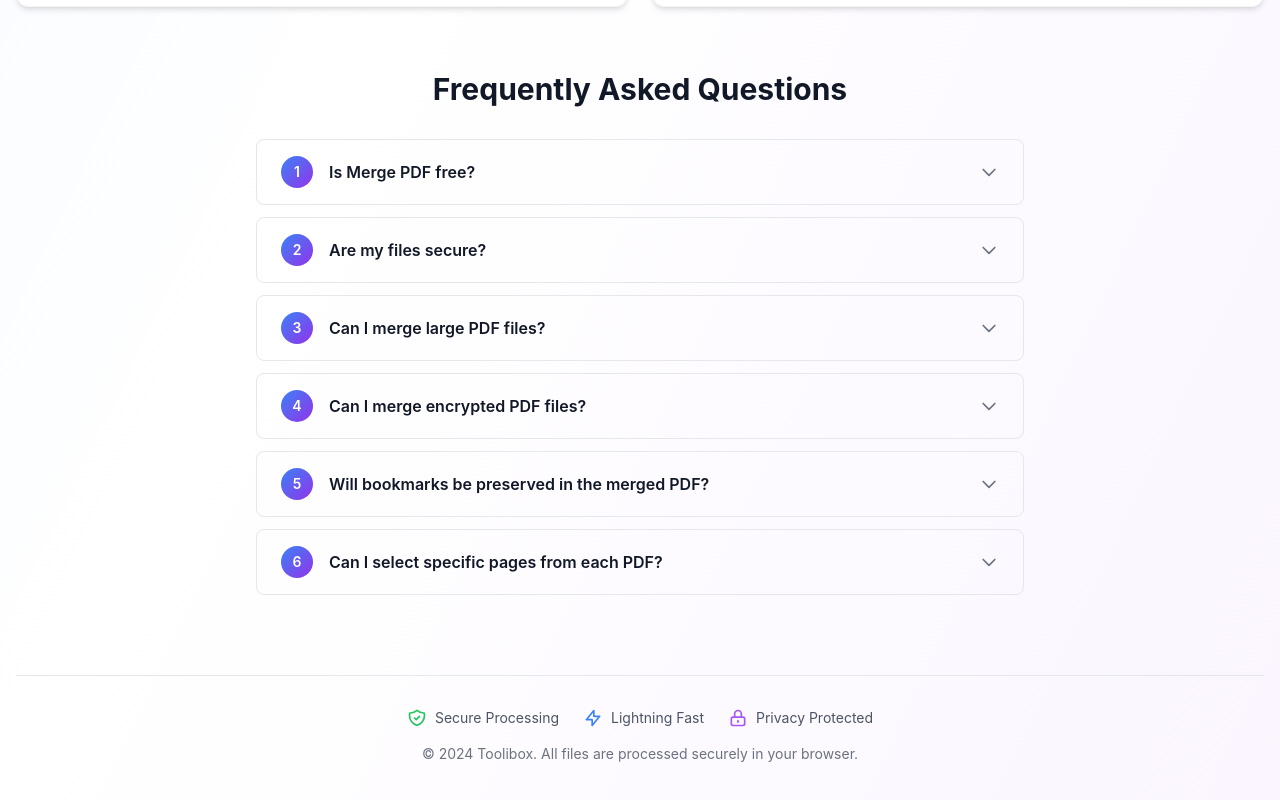
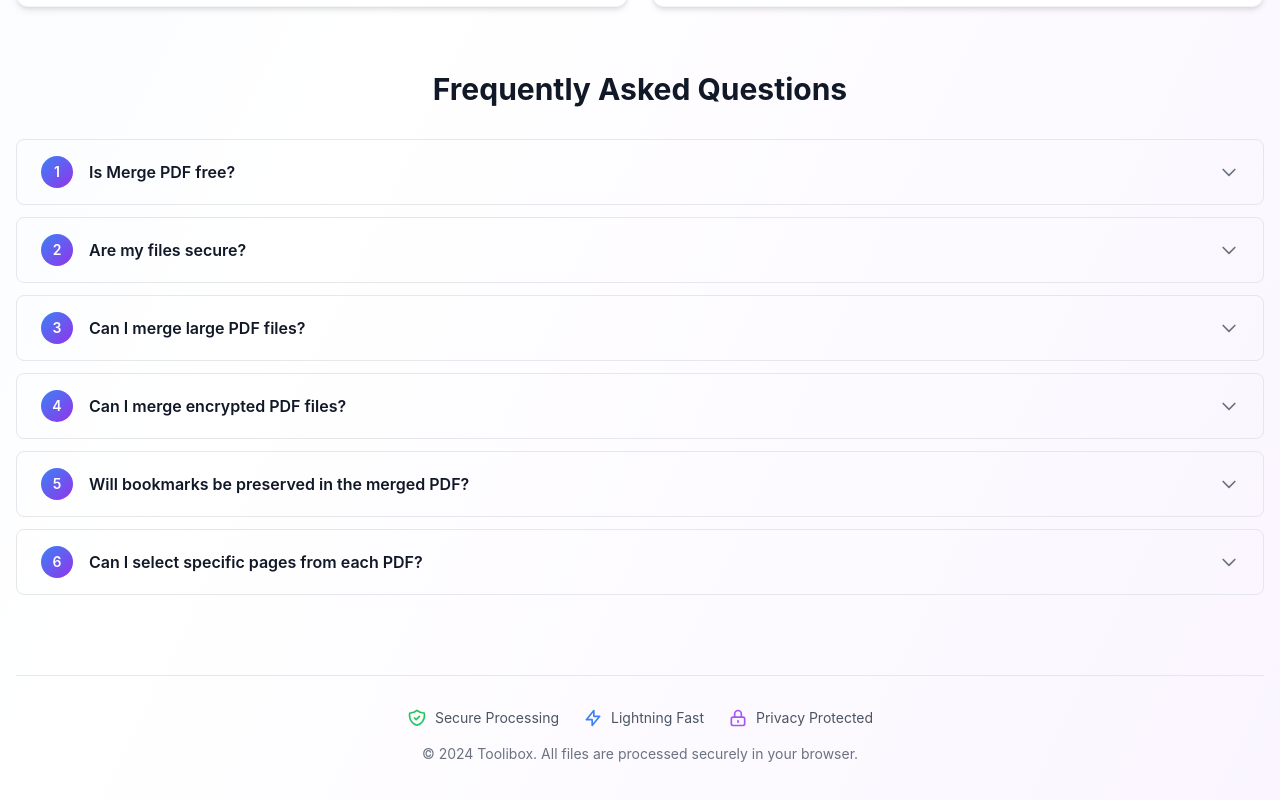
Before and after one commit to sicks0214/Merge-PDF, a Next.js app in the folder frontend/pdf-tools/: page /pdf-tools/en/merge-pdf in a window 1280 px wide. Shown: the part 1867-2667 px from the top of the page. Built offline with nearby package versions, Linux system fonts and the light colour scheme.

Commit message:
部署D版

```diff
--- a/frontend/pdf-tools/src/components/FAQSection.tsx
+++ b/frontend/pdf-tools/src/components/FAQSection.tsx
@@ -55,7 +55,7 @@ export function FAQSection() {
   return (
     <section className="mt-16">
       <h2 className="text-3xl font-bold text-gray-900 mb-8 text-center">{t('title')}</h2>
-      <div className="space-y-3 max-w-3xl mx-auto">
+      <div className="space-y-3">
         {faqs.map((faq, index) => (
           <FAQItem
             key={index}
```
